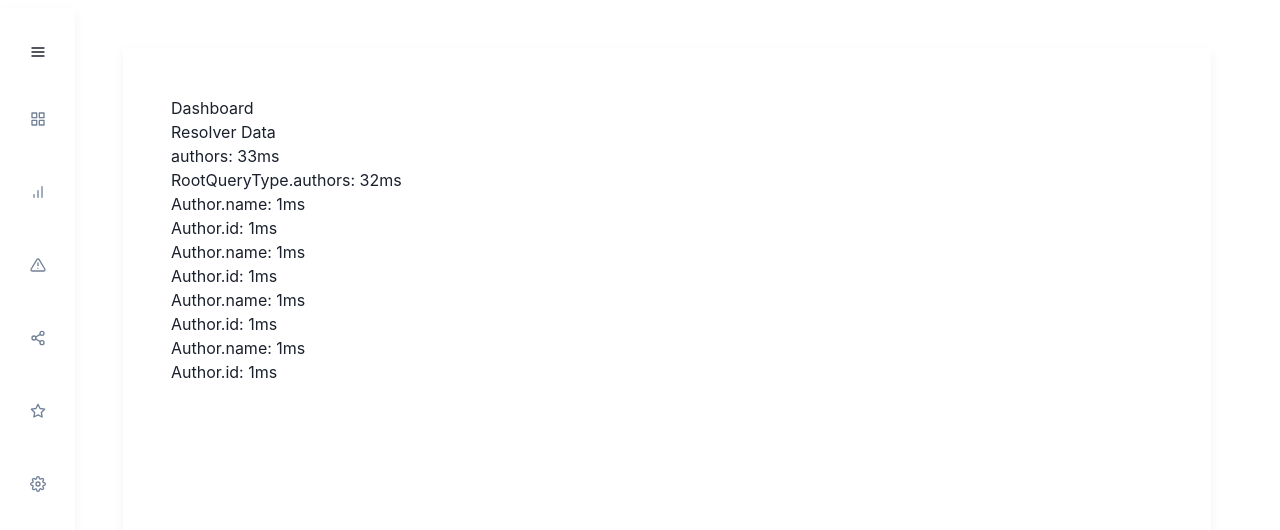
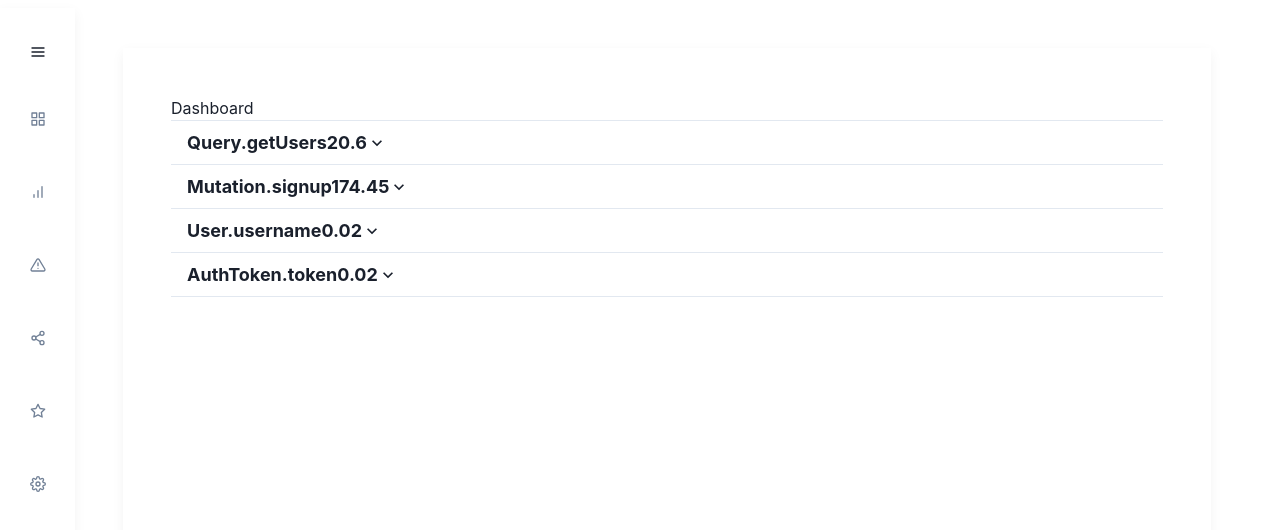
Before and after one commit to oslabs-beta/Trace, a Next.js app in the folder tracer/: page / in a window 1280 px wide. Shown: the top 530 px of the page. Built offline with nearby package versions, Linux system fonts and the light colour scheme.

Commit message:
started working on dashboard metric component

```diff
--- a/tracer/components/dashboard.tsx
+++ b/tracer/components/dashboard.tsx
@@ -1,47 +1,43 @@
+import {
+  Accordion,
+  AccordionItem,
+  AccordionButton,
+  AccordionPanel,
+  AccordionIcon,
+  Box,
+  Flex
+} from '@chakra-ui/react';
+import { Key } from 'readline';
 
 type Props = {
-  metrics: Array<any>
+  metrics: Array<any>;
+  averages: any;
 }
 
-const Dashboard = ({ metrics }: Props) => {
-  const formattedData = metrics.map((obj, i) => {
-    const data = obj.fullQuery;
-    let rootQuery;
-    let overallDuration;
-    //const returnValue = re-work the logic to send back query results
-    let formattedData = [];
-
-    for (let [key, value] of Object.entries(data)) {
-      if (key === "0") rootQuery = value.fieldName;
-      if (key === "finalMetrics") {
-        overallDuration = value.duration;
-        continue;
-      }
-      formattedData.push(
-        <>
-          <p>{value.parentType}.{value.fieldName}: {value.duration}ms</p>
-        </>
-      );
-    }
-
+const Dashboard = ({ metrics, averages }: Props) => {
+  const accordianItems = Object.keys(averages).map((value, index) => {
     return (
-      //! turn into its own component later + one for pop-out graph
-      <div key={i}>
-        <div className='resolver-data'>
-          <h1>{rootQuery}: {overallDuration}ms</h1>
-        </div>
-        <div className='resolver-graph'>
-          {formattedData}
-        </div>
-      </div>
-    )
+      <AccordionItem key={index}>
+        <AccordionButton>
+          <Flex as="h3" fontSize="lg" fontWeight="bold">
+            {value}
+            {averages[value]}
+          </Flex>
+          <AccordionIcon />
+        </AccordionButton>
+        <AccordionPanel>
+          <Box as="p" fontSize="lg" fontWeight="bold">
+            this is where the graph will go
+          </Box>
+        </AccordionPanel>
+      </AccordionItem>
+    );
   });
 
   return (
-    <div>
-      <h1>Resolver Data</h1>
-      {formattedData}
-    </div>
+    <Accordion>
+      {accordianItems}
+    </Accordion>
   )
 }
 
--- a/tracer/data/helpers.ts
+++ b/tracer/data/helpers.ts
@@ -1,5 +1,15 @@
-const data = require('./sample.json');
+//! How do we get this to dynamically display the file?
+const resolverData = require('./sample.json');
+
+const resolverAvg = {
+    'Query.getUsers': 20.6,
+    'Mutation.signup': 174.45,
+    'User.username': 0.02,
+    'AuthToken.token': 0.02,
+};
 
 export const helpers = {
-    getAll: () => data,
+    getAll: () => resolverData,
+    // function to calculate average for root queries
+    getAvgs: () => resolverAvg
 };
--- a/tracer/data/sample.json
+++ b/tracer/data/sample.json
@@ -1,11 +1,22 @@
-[{"fullQuery":
-  {"0":{"parentType":"RootQueryType","fieldName":"authors","duration":32,"returnValue":[{"_id":"61944ffe8e1bf389da01e98d","name":"Patrick Rothfuss","age":44,"__v":0},{"_id":"61944ffe8e1bf389da01e98f","name":"Brandon Sanderson","age":42,"__v":0},{"_id":"61944ffe8e1bf389da01e991","name":"Terry Pratchett","age":66,"__v":0},{"_id":"619474420d6085be7b7710c8","name":"Billy Bob Joe","age":30,"__v":0}]},
-  "1":{"parentType":"Author","fieldName":"name","duration":1,"returnValue":"Patrick Rothfuss"},
-  "2":{"parentType":"Author","fieldName":"id","duration":1,"returnValue":"61944ffe8e1bf389da01e98d"},
-  "3":{"parentType":"Author","fieldName":"name","duration":1,"returnValue":"Brandon Sanderson"},
-  "4":{"parentType":"Author","fieldName":"id","duration":1,"returnValue":"61944ffe8e1bf389da01e98f"},
-  "5":{"parentType":"Author","fieldName":"name","duration":1,"returnValue":"Terry Pratchett"},
-  "6":{"parentType":"Author","fieldName":"id","duration":1,"returnValue":"61944ffe8e1bf389da01e991"},
-  "7":{"parentType":"Author","fieldName":"name","duration":1,"returnValue":"Billy Bob Joe"},
-  "8":{"parentType":"Author","fieldName":"id","duration":1,"returnValue":"619474420d6085be7b7710c8"},"finalMetrics":{"startTime":1638043796405,"endTime":1638043796438,"duration":33}}
-}]
+[{"Query.getUsers":99.48,"User.username":0.01,"totalDuration":99.68},
+  {"Query.getUsers":24.75,"User.username":0.02,"totalDuration":25.21},
+  {"Query.getUsers":29.85,"User.username":0.03,"totalDuration":30.1},
+  {"Query.getUsers":120.39,"User.username":0.06,"totalDuration":120.98},
+  {"Query.getUsers":44.24,"User.username":0.01,"totalDuration":44.4},
+  {"Query.getUsers":22.49,"User.username":0.01,"totalDuration":22.61},
+  {"Query.getUsers":20.82,"User.username":0.01,"totalDuration":20.89},
+  {"Query.getUsers":30.37,"User.username":0.01,"totalDuration":30.51},
+  {"Query.getUsers":19.5,"User.username":0.02,"totalDuration":19.87},
+  {"Query.getUsers":20.39,"User.username":0.01,"totalDuration":20.51},
+  {"Query.getUsers":22.05,"User.username":0.03,"totalDuration":22.21},
+  {"Query.getUsers":22.95,"User.username":0.01,"totalDuration":23.06},
+  {"Query.getUsers":21.51,"User.username":0.01,"totalDuration":21.59},
+  {"Query.getUsers":20.69,"User.username":0.01,"totalDuration":20.8},
+  {"Query.getUsers":21.64,"User.username":0.01,"totalDuration":21.72},
+  {"Query.getUsers":22.48,"User.username":0.01,"totalDuration":22.61},
+  {"Query.getUsers":32.17,"User.username":0.02,"totalDuration":32.32},
+  {"Mutation.signup":189.2,"AuthToken.token":0.01,"totalDuration":189.63},
+  {"Mutation.signup":113.72,"AuthToken.token":0.01,"totalDuration":113.86},
+  {"Mutation.signup":174.45,"AuthToken.token":0.02,"totalDuration":174.91},
+  {"Mutation.signup":107.96,"AuthToken.token":0.01,"totalDuration":108.14},
+  {"Mutation.signup":382.72,"AuthToken.token":0.05,"totalDuration":383.3}]
--- a/tracer/pages/api/data.ts
+++ b/tracer/pages/api/data.ts
@@ -2,6 +2,7 @@ import { NextApiRequest, NextApiResponse } from 'next';
 import { helpers } from '../../data/helpers';
 
 export default function apiHandler(req: NextApiRequest, res: NextApiResponse) {
-    const data = helpers.getAll();
-    res.status(200).json(data);
+    const rawData = helpers.getAll();
+    const avgData = helpers.getAvgs();
+    res.status(200).json({ rawData, avgData });
 }
--- a/tracer/pages/index.tsx
+++ b/tracer/pages/index.tsx
@@ -5,10 +5,11 @@ import InnerLayout from "../components/innerlayout"
 
 
 type Props = {
-  data: Array<any>
+  data: Array<any>;
+  avgData: Object;
 }
 
-const Home = ({ data }: Props) => {
+const Home = ({ rawData, avgData }: Props) => {
   return (
     <>
       <Head>
@@ -18,7 +19,7 @@ const Home = ({ data }: Props) => {
       </Head>
 
       <InnerLayout title='Dashboard'>
-        <Dashboard metrics={data} />
+        <Dashboard metrics={rawData} averages={avgData} />
       </InnerLayout>
 
     </>
@@ -26,9 +27,9 @@ const Home = ({ data }: Props) => {
 }
 
 export const getServerSideProps: GetServerSideProps = async () => {
-  const res = await fetch(`http://localhost:3000/api/data`)
-  const data = await res.json()
-  return { props: { data } }
+  const res = await fetch(`http://localhost:3000/api/data`);
+  const { rawData, avgData } = await res.json()
+  return { props: { rawData, avgData } }
 }
 
 export default Home
```
